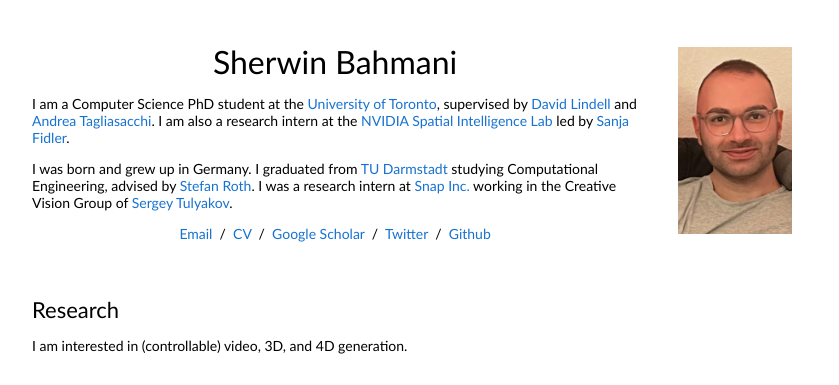
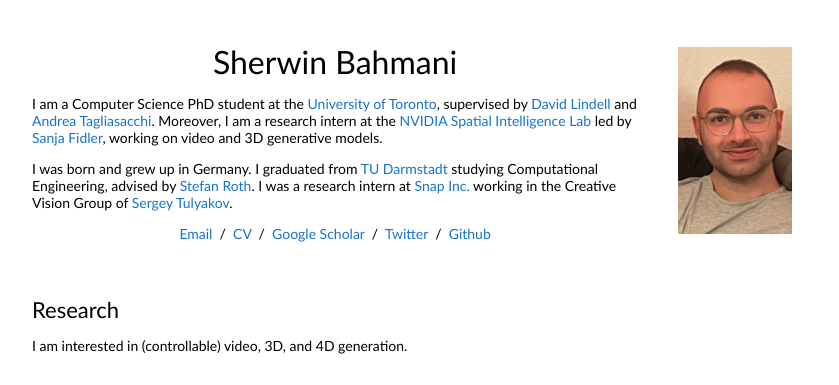
Before and after one commit to sherwinbahmani/sherwinbahmani.github.io, a plain HTML site: page index.html in a window 1280 px wide. Shown: the top 385 px of the page, without its empty margins (228-1067 px from the left). Drawn offline with Linux system fonts and the light colour scheme.

Commit message:
update small changes part 2

```diff
--- a/index.html
+++ b/index.html
@@ -20,7 +20,7 @@
               <p style="text-align:center">
                 <name>Sherwin Bahmani</name>
               </p>
-              <p>I am a Computer Science PhD student at the <a href="https://www.utoronto.ca">University of Toronto</a>, supervised by <a href="https://davidlindell.com">David Lindell</a> and <a href="https://taiya.github.io">Andrea Tagliasacchi</a>. I am also a research intern at the <a href="https://research.nvidia.com/labs/toronto-ai/">NVIDIA Spatial Intelligence Lab</a> led by <a href="https://www.cs.utoronto.ca/~fidler/">Sanja Fidler</a>.
+              <p>I am a Computer Science PhD student at the <a href="https://www.utoronto.ca">University of Toronto</a>, supervised by <a href="https://davidlindell.com">David Lindell</a> and <a href="https://taiya.github.io">Andrea Tagliasacchi</a>. Moreover, I am a research intern at the <a href="https://research.nvidia.com/labs/toronto-ai/">NVIDIA Spatial Intelligence Lab</a> led by <a href="https://www.cs.utoronto.ca/~fidler/">Sanja Fidler</a>, working on video and 3D generative models.
               </p>
               <p>
                 I was born and grew up in Germany. I graduated from <a href="https://www.tu-darmstadt.de/index.en.jsp">TU Darmstadt</a> studying Computational Engineering, advised by <a href="https://www.visinf.tu-darmstadt.de/visual_inference/people_vi/stefan_roth.en.jsp">Stefan Roth</a>. I was a research intern at <a href="https://www.snap.com/">Snap Inc.</a> working in the Creative Vision Group of <a href="https://stulyakov.com/">Sergey Tulyakov</a>.
```
